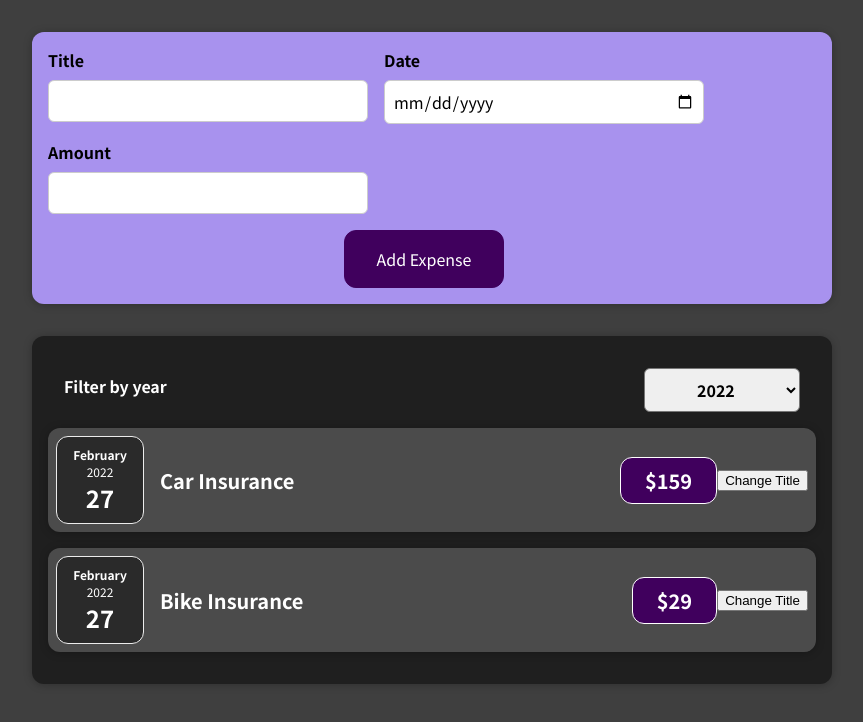
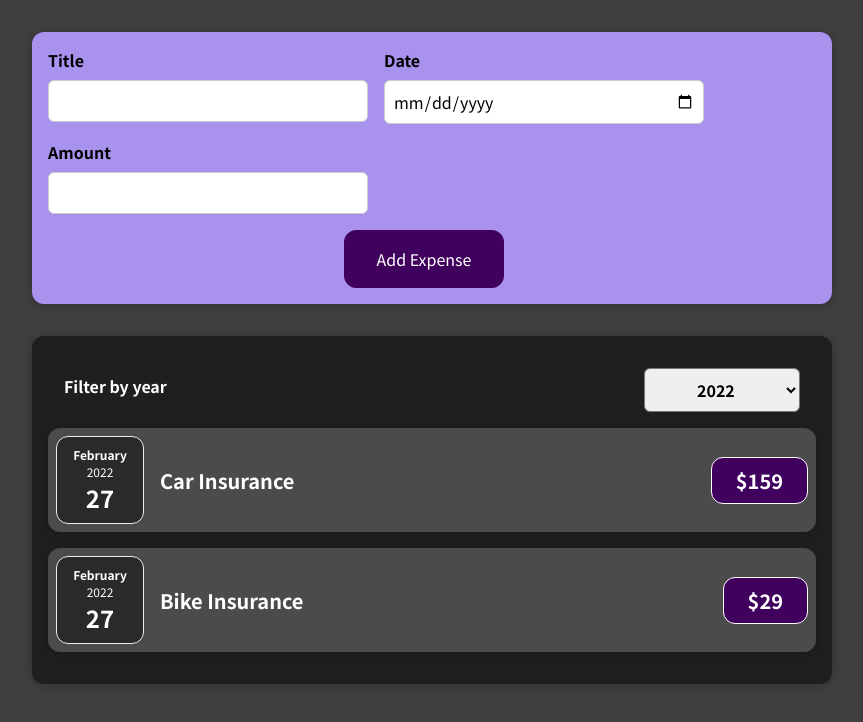
Before and after one commit to sritar99/React-JS-Practise, a React (Create React App) app: page / in a window 1280 px wide. Shown: the top 722 px of the page, without its empty margins (208-1071 px from the left). Built offline with nearby package versions, Linux system fonts and the light colour scheme.

Commit message:
Two way binding the Filtered Year

```diff
--- a/src/App.js
+++ b/src/App.js
@@ -1,4 +1,3 @@
-import ExpenseItem from "./components/Expenses/ExpenseItem";
 import Expenses from "./components/Expenses/Expenses";
 import NewExpense from "./components/NewExpense/NewExpense";
 import React,{ useState } from 'react';
--- a/src/components/Expenses/ExpenseItem.js
+++ b/src/components/Expenses/ExpenseItem.js
@@ -1,31 +1,31 @@
 import ExpenseDate from "./ExpenseDate";
 import "./ExpenseItem.css";
 import Card from "../UI/Card";
-import React,{ useState } from 'react';
+//import React,{ useState } from 'react';
 
 function ExpenseItem(props) {
 
   //to update or do any changes in the component contents we should use React HOOKS
-  const [title,setTitle]=useState(props.title);
+  //////const [title,setTitle]=useState(props.title);
   // these are called as React HOOKS which they all are start with 'use' and they should be only called inside of the functions
   //useState will always returns exactly 2 elements 1st one is the old one and 2nd is the updated one
 
 
 
-  function clickHandler() {
-    setTitle('Updated!');
-    //Calling the HOOK useState
-    console.log("Title Updated!");
-  }
+  // function clickHandler() {
+  //   setTitle('Updated!');
+  //   //Calling the HOOK useState
+  //   console.log("Title Updated!");
+  // }
 
   return (
     <Card className="expense-item">
       <ExpenseDate date={props.date}></ExpenseDate>
       <div className="expense-item__description">
-        <h2>{title}</h2>
+        <h2>{props.title}</h2>
         <div className="expense-item__price">${props.amount}</div>
       </div>
-      <button onClick={clickHandler}>Change Title</button>
+      {/* <button onClick={clickHandler}>Change Title</button> */}
       {/* we should not keep clickHandler()  if we keep that then only once it will trigger  if we remove those braces then whenever the user clicked it will trigger*/}
     </Card>
   );
```
